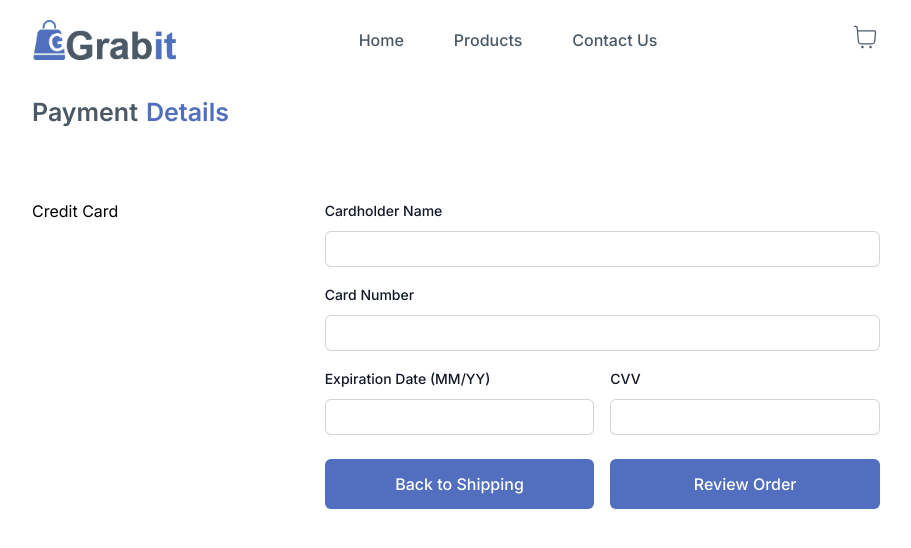
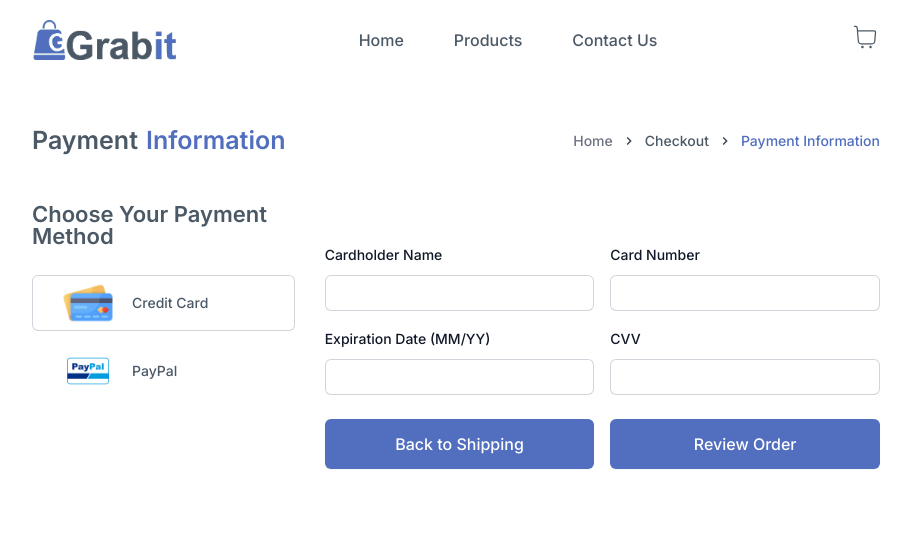
Before and after one commit to Nirjla/sysqube-store, a React (Vite) app: page /payment in a window 1280 px wide. Shown: the top 548 px of the page, without its empty margins (184-1095 px from the left). Built offline with nearby package versions, Linux system fonts and the light colour scheme.

Commit message:
review-order design pending

```diff
--- /dev/null
+++ b/src/components/BoxWrapper.jsx
@@ -0,0 +1,9 @@
+const BoxWrapper = ({ children }) => {
+  return (
+    <>
+      <div className=" p-6 bg-white shadow-md rounded-md">{children} </div>
+    </>
+  );
+};
+
+export default BoxWrapper;
--- a/src/components/Breadcrumb.jsx
+++ b/src/components/Breadcrumb.jsx
@@ -3,35 +3,34 @@ import { Link } from "react-router-dom";
 
 const Breadcrumb = ({ items }) => {
   return (
-    <nav className="flex " aria-label="Breadcrumb">
+    <nav className="flex" aria-label="Breadcrumb">
       <ol className="inline-flex items-center space-x-1 md:space-x-2 rtl:space-x-reverse">
-        <li className="">
+        <li className="inline-flex items-center ">
           <Link
             to="/"
-            className="inline-flex items-center text-sm font-medium text-gray-500 hover:text-blue-600  dark:hover:text-accent"
+            className="inline-flex items-center text-sm font-medium text-gray-500 hover:text-blue-600 dark:hover:text-accent"
           >
             Home
           </Link>
+          <MdKeyboardArrowRight  className="text-gray-700 ml-2"/>
         </li>
-        <MdKeyboardArrowRight />
+
         {items.map((item, index) => (
           <li key={index} className="inline-flex items-center">
-            {index > 0 && <MdKeyboardArrowRight className="text-gray-700" />}
-            {item.link ? (
+            {index > 0 && <MdKeyboardArrowRight className="text-gray-700 mr-2" />}
+            {index === items.length - 1 ? (
+              <span className="inline-flex items-center text-sm font-medium text-primary">
+                {item.label}
+              </span>
+            ) : (
               <div className="flex items-center justify-center">
                 <Link
                   to={item.link}
-                  className="inline-flex items-center text-sm font-medium text-secondary hover:text-blue-600  dark:hover:text-accent"
+                  className="inline-flex items-center text-sm font-medium text-secondary hover:text-blue-600 dark:hover:text-accent"
                 >
-                  {item.icon && <item.icon className="w-4 h-4 mr-2" />}
                   {item.label}
                 </Link>
               </div>
-            ) : (
-              <span className="inline-flex items-center text-sm font-medium text-secondary ">
-                {item.icon && <item.icon className="w-4 h-4 mr-2" />}
-                {item.label}
-              </span>
             )}
           </li>
         ))}
--- /dev/null
+++ b/src/components/InfoWrapper.jsx
@@ -0,0 +1,11 @@
+const InfoWrapper = ({ label, input }) => {
+  return (
+    <>
+      <p className="mb-2">
+        <span className="font-medium text-gray-700">{label}:</span> {input}
+      </p>
+    </>
+  );
+};
+
+export default InfoWrapper;
--- a/src/pages/products/Checkout.jsx
+++ b/src/pages/products/Checkout.jsx
@@ -8,7 +8,7 @@ const Checkout = () => {
   return (
     <>
       <div className="container">
-        <div className="flex justify-between items-center">
+        <div className="flex justify-between items-center pt-4 mt-3 ">
           <Headline title="Checkout" />
           <Breadcrumb items={breadcrumbItems} />
         </div>
--- a/src/pages/products/Payment.jsx
+++ b/src/pages/products/Payment.jsx
@@ -1,37 +1,107 @@
+import { useState } from "react";
+import InputWrapper from "../../components/InputWrapper";
+import Headline from "../../components/Headline";
 import CommonButton from "../../components/CommonButton";
-import Headline from "../../components/Headline";
-import InputWrapper from "../../components/InputWrapper";
+import Breadcrumb from "../../components/Breadcrumb";
 
 const Payment = () => {
+  const breadcrumbItems = [
+    { label: "Checkout", link: "/checkout" },
+    { label: "Payment Information", link: "/payment" },
+  ];
+
+  const [activePaymentMethod, setActivePaymentMethod] = useState("Credit Card");
+
+  const handlePaymentMethodClick = (method) => {
+    setActivePaymentMethod(method);
+  };
+
   return (
     <>
       <div className="container">
-        <Headline title={"Payment"} highlight={"Details"} />
+        <div className="pt-4 mt-3 flex justify-between">
+          <Headline title={"Payment"} highlight={"Information"} />
+          <Breadcrumb items={breadcrumbItems} />
+        </div>
         <form action="">
           <div className="grid grid-cols-3 gap-[30px] mt-[30px] mb-[30px] lg:mb-[90px]">
-            <div className="lg:col-span-1 col-span-2 mt-6">
-              <ul>
-                <li>Credit Card</li>
+            <div className="lg:col-span-1 col-span-2">
+              <h3 className="lg:text-[22px] md:text-[20px] sm:text-[18px] font-semibold text-secondary capitalize leading-[1] pb-5">
+                Choose Your Payment Method
+              </h3>
+              <ul className="mt-2">
+                <li
+                  className={`flex gap-4 mb-3 w-full  text-gray-900   sm:text-sm sm:leading-6`}
+                >
+                  <button
+                    type="button"
+                    className={`w-full rounded-md border-0  pl-7 pr-20
+
+                  ${
+                    activePaymentMethod === "Credit Card"
+                      ? "ring-1 ring-inset ring-gray-300 focus:ring-2 focus:ring-inset focus:ring-blue-600"
+                      : "placeholder:text-gray-400"
+                  }`}
+                    onClick={() => handlePaymentMethodClick("Credit Card")}
+                  >
+                    <div className="flex items-center gap-4 ">
+                      <div>
+                        <img
+                          src="/assets/credit-card.png"
+                          alt=""
+                          className="w-14"
+                        />
+                      </div>
+                      <div className="text-secondary font-medium capitalize leading-3">
+                        Credit Card
+                      </div>
+                    </div>
+                  </button>
+                </li>
+                <li
+                  className={`flex gap-4 mb-2 w-full  text-gray-900   sm:text-sm sm:leading-6`}
+                >
+                  <button
+                    type="button"
+                    className={`w-full rounded-md border-0  pl-7 pr-20
+
+                  ${
+                    activePaymentMethod === "PayPal"
+                      ? "ring-1 ring-inset ring-gray-300 focus:ring-2 focus:ring-inset focus:ring-blue-600"
+                      : "placeholder:text-gray-400"
+                  }`}
+                    onClick={() => handlePaymentMethodClick("PayPal")}
+                  >
+                    <div className="flex items-center gap-4 ">
+                      <div>
+                        <img src="/assets/paypal.png" alt="" className="w-14" />
+                      </div>
+                      <div className="text-secondary font-medium capitalize leading-3">
+                        PayPal
+                      </div>
+                    </div>
+                  </button>
+                </li>
               </ul>
             </div>
-            <div className="lg:col-span-2 col-span-3 mt-6">
-              <div className="grid grid-cols-1 gap-4">
-                <InputWrapper label="Cardholder Name" name="cardholder-name" />
-                <InputWrapper label="Card Number" name="card-number" />
-                <div className="grid grid-cols-2 gap-4 ">
+            <div className="lg:col-span-2 col-span-3 lg:mt-6">
+              <div className="payment-details">
+                <div className="grid grid-cols-2 gap-4 mt-4">
+                  <InputWrapper
+                    label="Cardholder Name"
+                    name="cardholder-name"
+                  />
+                  <InputWrapper label="Card Number" name="card-number" />
                   <InputWrapper
                     label="Expiration Date (MM/YY)"
                     name="expiration-date"
                   />
                   <InputWrapper label="CVV" name="cvv" />
                   <div className="mt-2">
-                    <CommonButton
-                      label={"Back to Shipping"}
-                      link={"/checkout"}
-                    />
+                    <CommonButton link="/cart" label="Back to Shipping" />
                   </div>
                   <div className="mt-2">
-                    <CommonButton label={"Review Order"} link={""} />
+                    <CommonButton link="/review-order" label="Review Order" />
                   </div>
                 </div>
               </div>
--- /dev/null
+++ b/src/pages/products/ReviewOrder.jsx
@@ -0,0 +1,98 @@
+import BoxWrapper from "../../components/BoxWrapper";
+import Breadcrumb from "../../components/Breadcrumb";
+import Headline from "../../components/Headline";
+import InfoWrapper from "../../components/InfoWrapper";
+
+const ReviewOrder = () => {
+  const breadcrumbItems = [
+    { label: "Checkout", link: "/checkout" },
+    { label: "Payment Information", link: "/payment" },
+    { label: "Review Order", link: "/review-order" },
+  ];
+
+  const shippingInfo = {
+    name: "John Doe",
+    address: "1234 Main St",
+    city: "San Francisco",
+    state: "CA",
+    zip: "94103",
+    country: "USA",
+    phone: "(555) 555-5555",
+  };
+
+  const paymentInfo = {
+    cardholderName: "John Doe",
+    cardNumber: "**** **** **** 1234", // Masked card number
+    expirationDate: "12/23",
+  };
+
+  return (
+    <>
+      <div className="container">
+        <div className="flex items-center justify-between pt-4 mt-3">
+          <Headline title="Review" highlight={"Order"} />
+          <Breadcrumb items={breadcrumbItems} />
+        </div>
+        <div className="grid grid-cols-3 gap-[30px] mt-[30px] mb-[30px] lg:mb-[90px]">
+          <div className="lg:col-span-2 col-span-3 mt-6">
+            <div className="info mb-5">
+              <BoxWrapper>
+                <div className="flex justify-between items-center">
+                  <h3 className="text-lg font-semibold mb-4 text-secondary">
+                    Shipping Information
+                  </h3>
+                  <button className="font-semibold text-sm text-primary">
+                    Edit
+                  </button>
+                </div>
+                <div className="grid grid-cols-2 gap-4 text-sm">
+                  <InfoWrapper label="Name" input={shippingInfo.name} />
+                  <InfoWrapper label="Address" input={shippingInfo.address} />
+                  <InfoWrapper label="City" input={shippingInfo.city} />
+                  <InfoWrapper
+                    label="State/Province"
+                    input={shippingInfo.state}
+                  />
+                  <InfoWrapper label="Zip Code" input={shippingInfo.zip} />
+                  <InfoWrapper label="Country" input={shippingInfo.country} />
+                  <InfoWrapper
+                    label="Phone Number"
+                    input={shippingInfo.phone}
+                  />
+                </div>
+              </BoxWrapper>
+            </div>
+            <div className="info mb-5">
+              <BoxWrapper>
+                <div className="flex justify-between items-center">
+                  <h3 className="text-lg font-semibold mb-4 text-secondary">
+                    Payment Details
+                  </h3>
+                  <button className="font-semibold text-sm text-primary">
+                    Edit
+                  </button>
+                </div>
+                <div className="grid grid-cols-2 gap-4 text-sm">
+                  <InfoWrapper
+                    label="Cardholder Name"
+                    input={paymentInfo.cardholderName}
+                  />
+                  <InfoWrapper
+                    label="Card Number"
+                    input={paymentInfo.cardNumber}
+                  />
+                  <InfoWrapper
+                    label="Expiration Date"
+                    input={paymentInfo.expirationDate}
+                  />
+                </div>
+              </BoxWrapper>
+            </div>
+          </div>
+        </div>
+      </div>
+    </>
+  );
+};
+
+export default ReviewOrder;
--- a/src/routers/PublicRouter.jsx
+++ b/src/routers/PublicRouter.jsx
@@ -4,6 +4,7 @@ import NotFoundPage from "../pages/NotFoundPage";
 import Home from "../pages/Home";
 import Checkout from "../pages/products/Checkout";
 import Payment from "../pages/products/Payment";
+import ReviewOrder from "../pages/products/ReviewOrder";
 
 export const publicRouter = createBrowserRouter([
   {
@@ -26,6 +27,11 @@ export const publicRouter = createBrowserRouter([
         element: <Payment />,
         errorElement: <NotFoundPage />,
       },
+      {
+        path: "/review-order",
+        element: <ReviewOrder />,
+        errorElement: <NotFoundPage />,
+      },
     ],
   },
 ]);
```
Also changed, not shown: public/assets/credit-card.png (added), public/assets/paypal.png (added).
